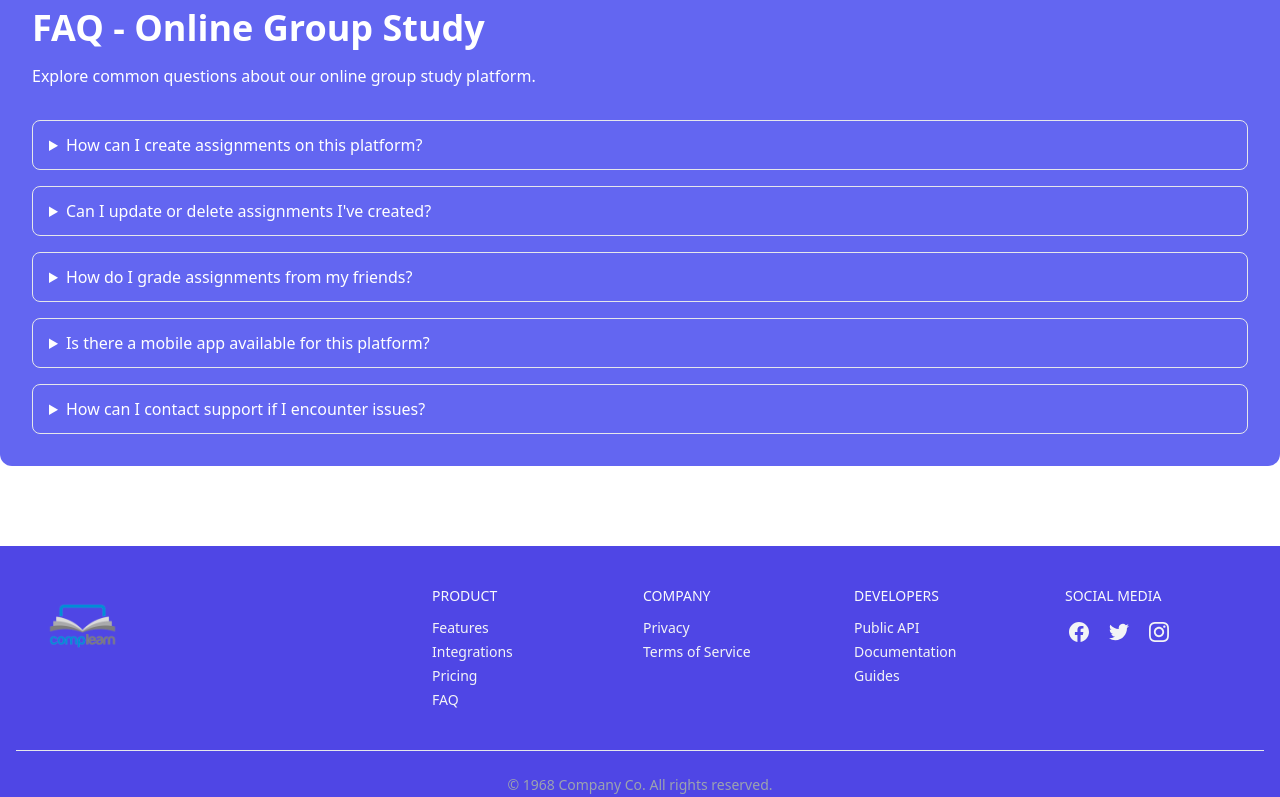
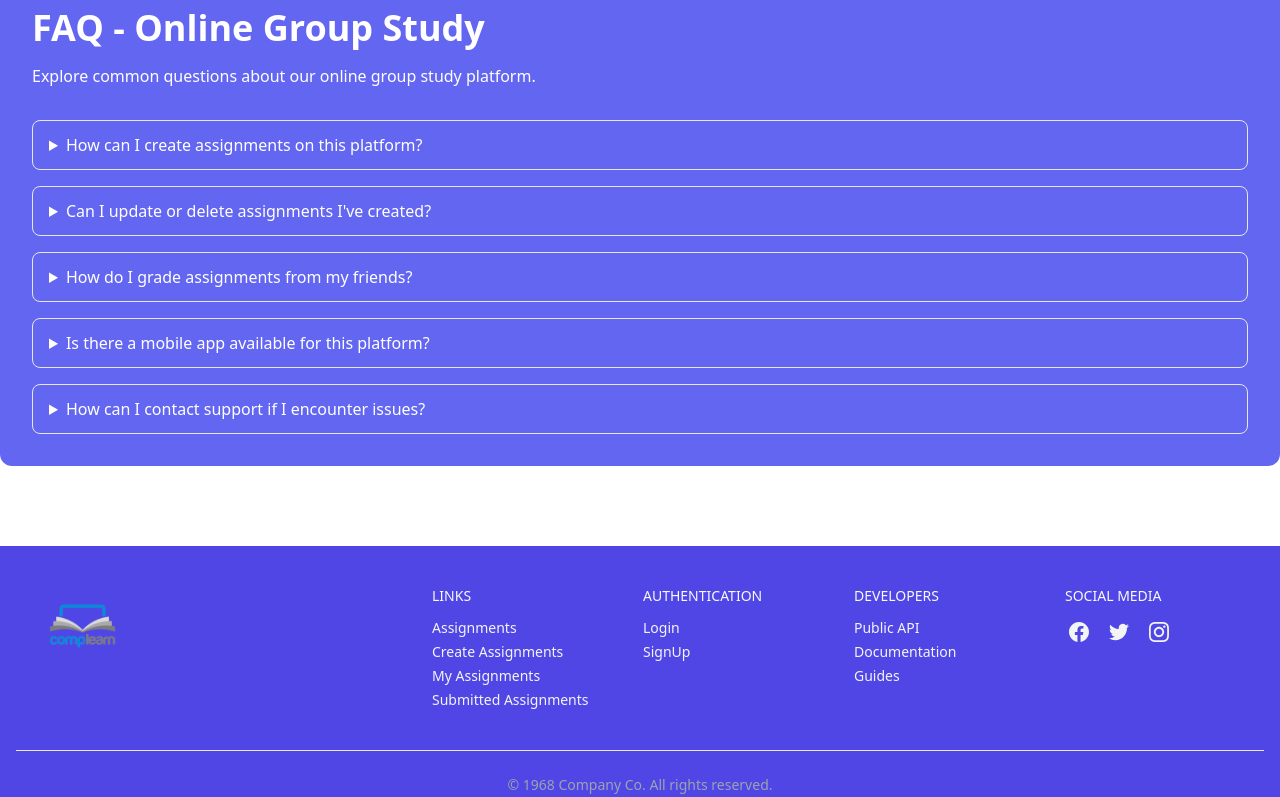
Before and after one commit to MdAbdullahIbnNoor/online-group-study-client, a React (Vite) app: page / in a window 1280 px wide. Shown: the part 2000-2797 px from the top of the page. Built offline with nearby package versions, Linux system fonts and the light colour scheme; no server answers.

Commit message:
Footer updated

```diff
--- a/src/Shared/Footer.jsx
+++ b/src/Shared/Footer.jsx
@@ -7,36 +7,36 @@ const Footer = () => {
         <footer className="px-4 divide-y bg-indigo-600 text-gray-100 mb-0">
             <div className="container flex flex-col justify-between py-10 mx-auto space-y-8 lg:flex-row lg:space-y-0">
                 <div className="lg:w-1/3">
-                    <Link>
+                    <Link to='/'>
                         <img className="w-auto h-20" src={logo} alt="" />
                     </Link>
                 </div>
                 <div className="grid grid-cols-2 text-sm gap-x-3 gap-y-8 lg:w-2/3 sm:grid-cols-4">
                     <div className="space-y-3">
-                        <h3 className="tracki uppercase text-gray-50">Product</h3>
+                        <h3 className="tracki uppercase text-gray-50">Links</h3>
                         <ul className="space-y-1">
                             <li>
-                                <a rel="noopener noreferrer" href="#">Features</a>
+                                <Link rel="noopener noreferrer" to='/assignment'>Assignments</Link>
                             </li>
                             <li>
-                                <a rel="noopener noreferrer" href="#">Integrations</a>
+                                <Link rel="noopener noreferrer" to="/createassignment">Create Assignments</Link>
                             </li>
                             <li>
-                                <a rel="noopener noreferrer" href="#">Pricing</a>
+                                <Link rel="noopener noreferrer" to="/myAssignment">My Assignments</Link>
                             </li>
                             <li>
-                                <a rel="noopener noreferrer" href="#">FAQ</a>
+                                <Link rel="noopener noreferrer" to="/submittedAssignment">Submitted Assignments</Link>
                             </li>
                         </ul>
                     </div>
                     <div className="space-y-3">
-                        <h3 className="tracki uppercase text-gray-50">Company</h3>
+                        <h3 className="tracki uppercase text-gray-50">Authentication</h3>
                         <ul className="space-y-1">
                             <li>
-                                <a rel="noopener noreferrer" href="#">Privacy</a>
+                                <Link rel="noopener noreferrer" to="/login">Login</Link>
                             </li>
                             <li>
-                                <a rel="noopener noreferrer" href="#">Terms of Service</a>
+                                <Link rel="noopener noreferrer" to="/register">SignUp</Link>
                             </li>
                         </ul>
                     </div>
```
